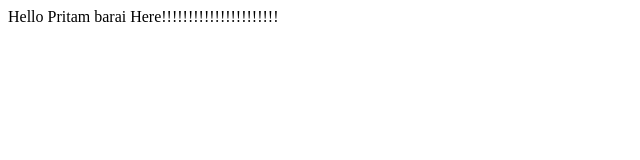
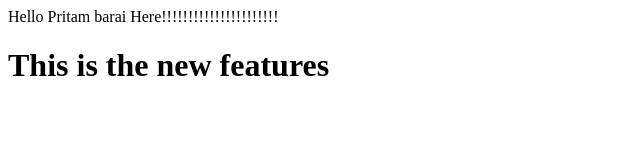
Before and after one commit to PritamRBarai/localrepo, a plain HTML site: page index.html in a window 1280 px wide. Shown: the whole page, without its empty margins (0-640 px from the left). Drawn offline with Linux system fonts and the light colour scheme.

Commit message:
ADD new features

```diff
--- a/index.html
+++ b/index.html
@@ -1 +1,2 @@
 <p>Hello Pritam barai Here!!!!!!!!!!!!!!!!!!!!!!</p>
+<h1>This is the new features</h1>
```
